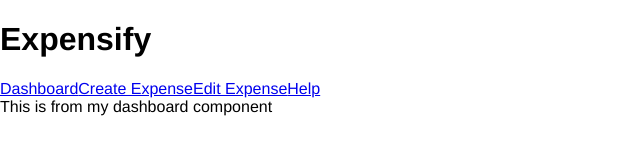
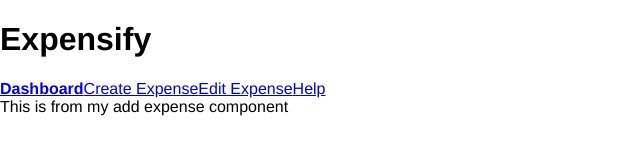
Before and after one commit to mikeyqq/expensify-react, a React (Create React App) app: page / in a window 1280 px wide. Shown: the top 166 px of the page, without its empty margins (0-640 px from the left). Built offline with nearby package versions, Linux system fonts and the light colour scheme.

Commit message:
organized routes

```diff
--- a/src/App.js
+++ b/src/App.js
@@ -1,42 +1,13 @@
 import React from "react";
-import { BrowserRouter, Route, Switch, Link } from "react-router-dom";
+import AppRouter from "../src/routers/AppRouter";
 import "normalize.css/normalize.css";
 import "./styles/components/styles.scss";
 
-const ExpenseDashboardPage = () => <div>This is from my dashboard component</div>;
-
-const AddExpensePage = () => <div>This is from my add expense component</div>;
-
-const EditExpensePage = () => <div>This is from my edit expense component</div>;
-
-const HelpPage = () => <div>This is from my help component</div>;
-
-const NotFoundPage = () => <div>404!</div>;
-
-const Header = () => (
-  <header>
-    <h1>Expensify</h1>
-    <Link to="/">Dashboard</Link>
-    <Link to="/create">Create Expense</Link>
-    <Link to="/edit">Edit Expense</Link>
-    <Link to="/help">Help</Link>
-  </header>
-);
-
 function App() {
   return (
-    <BrowserRouter>
-      <div>
-        <Header />
-        <Switch>
-          <Route path="/" component={ExpenseDashboardPage} exact={true} />
-          <Route path="/create" component={AddExpensePage} />
-          <Route path="/edit" component={EditExpensePage} />
-          <Route path="/help" component={HelpPage} />
-          <Route component={NotFoundPage} />
-        </Switch>
-      </div>
-    </BrowserRouter>
+    <div>
+      <AppRouter />
+    </div>
   );
 }
 
--- /dev/null
+++ b/src/components/AddExpensePage.js
@@ -0,0 +1,5 @@
+import React from "react";
+
+const AddExpensePage = () => <div>This is from my add expense component</div>;
+
+export default AddExpensePage;
--- /dev/null
+++ b/src/components/EditExpensePage.js
@@ -0,0 +1,5 @@
+import React from "react";
+
+const EditExpensePage = () => <div>This is from my edit expense component</div>;
+
+export default EditExpensePage;
--- /dev/null
+++ b/src/components/ExpenseDashboardPage.js
@@ -0,0 +1,5 @@
+import React from "react";
+
+const ExpenseDashboardPage = () => <div>This is from my add expense component</div>;
+
+export default ExpenseDashboardPage;
--- /dev/null
+++ b/src/components/Header.js
@@ -0,0 +1,23 @@
+import React from "react";
+import { NavLink } from "react-router-dom";
+
+//including activeClassName allows you have bold navigation name when you are on the page
+const Header = () => (
+  <header>
+    <h1>Expensify</h1>
+    <NavLink to="/" activeClassName="is-active" exact={true}>
+      Dashboard
+    </NavLink>
+    <NavLink to="/create" activeClassName="is-active">
+      Create Expense
+    </NavLink>
+    <NavLink to="/edit" activeClassName="is-active">
+      Edit Expense
+    </NavLink>
+    <NavLink to="/help" activeClassName="is-active">
+      Help
+    </NavLink>
+  </header>
+);
+
+export default Header;
--- /dev/null
+++ b/src/components/HelpPage.js
@@ -0,0 +1,5 @@
+import React from "react";
+
+const HelpPage = () => <div>This is from my help component</div>;
+
+export default HelpPage;
--- /dev/null
+++ b/src/components/NotFoundPage.js
@@ -0,0 +1,9 @@
+import React from "react";
+import { Link } from "react-router-dom";
+const NotFoundPage = () => (
+  <div>
+    404! - <Link to="/">Go Home</Link>
+  </div>
+);
+
+export default NotFoundPage;
--- /dev/null
+++ b/src/routers/AppRouter.js
@@ -0,0 +1,25 @@
+import React from "react";
+import { BrowserRouter, Route, Switch } from "react-router-dom";
+import ExpenseDashboardPage from "../components/ExpenseDashboardPage";
+import AddExpensePage from "../components/AddExpensePage";
+import NotFoundPage from "../components/NotFoundPage";
+import HelpPage from "../components/HelpPage";
+import EditExpensePage from "../components/EditExpensePage";
+import Header from "../components/Header";
+
+const AppRouter = () => (
+  <BrowserRouter>
+    <div>
+      <Header />
+      <Switch>
+        <Route path="/" component={ExpenseDashboardPage} exact={true} />
+        <Route path="/create" component={AddExpensePage} />
+        <Route path="/edit" component={EditExpensePage} />
+        <Route path="/help" component={HelpPage} />
+        <Route component={NotFoundPage} />
+      </Switch>
+    </div>
+  </BrowserRouter>
+);
+
+export default AppRouter;
--- a/src/styles/base/_base.scss
+++ b/src/styles/base/_base.scss
@@ -14,3 +14,7 @@
 button:disabled {
   cursor: default;
 }
+
+.is-active {
+  font-weight: bold;
+}
```
